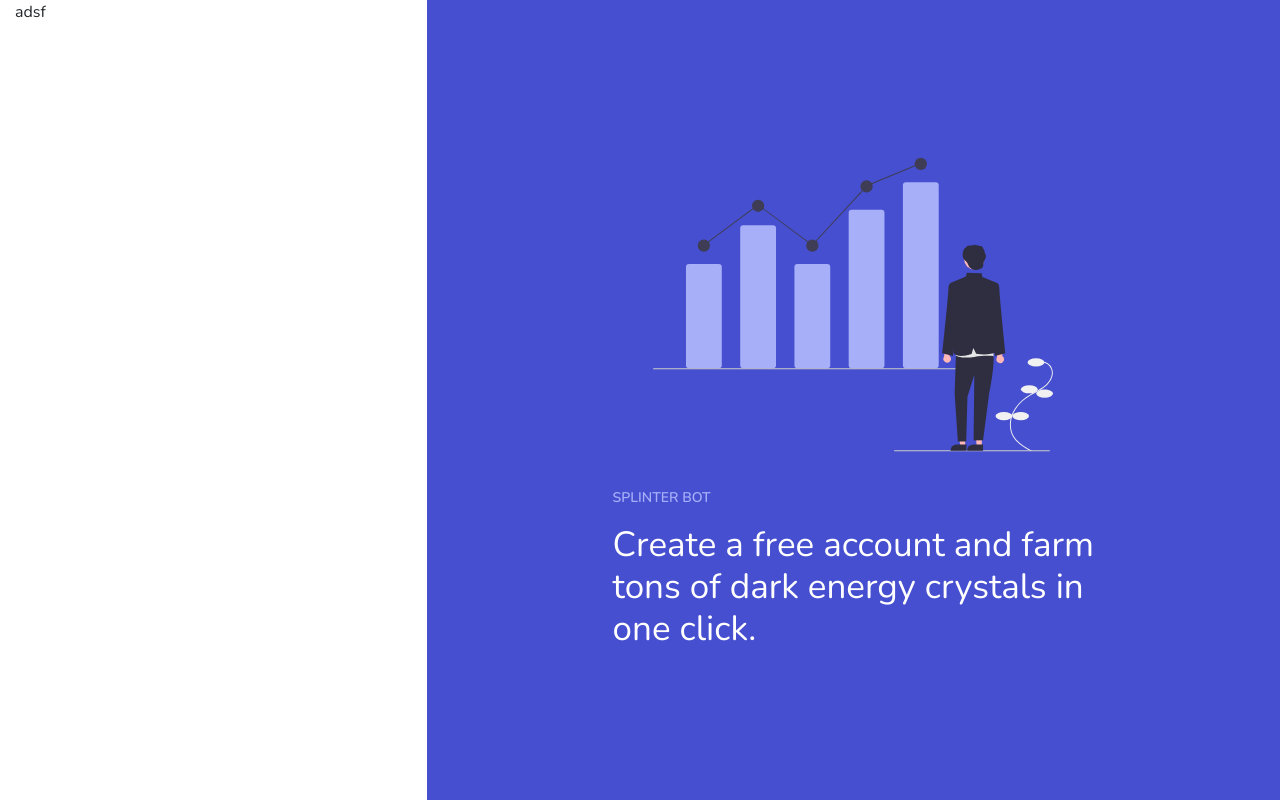
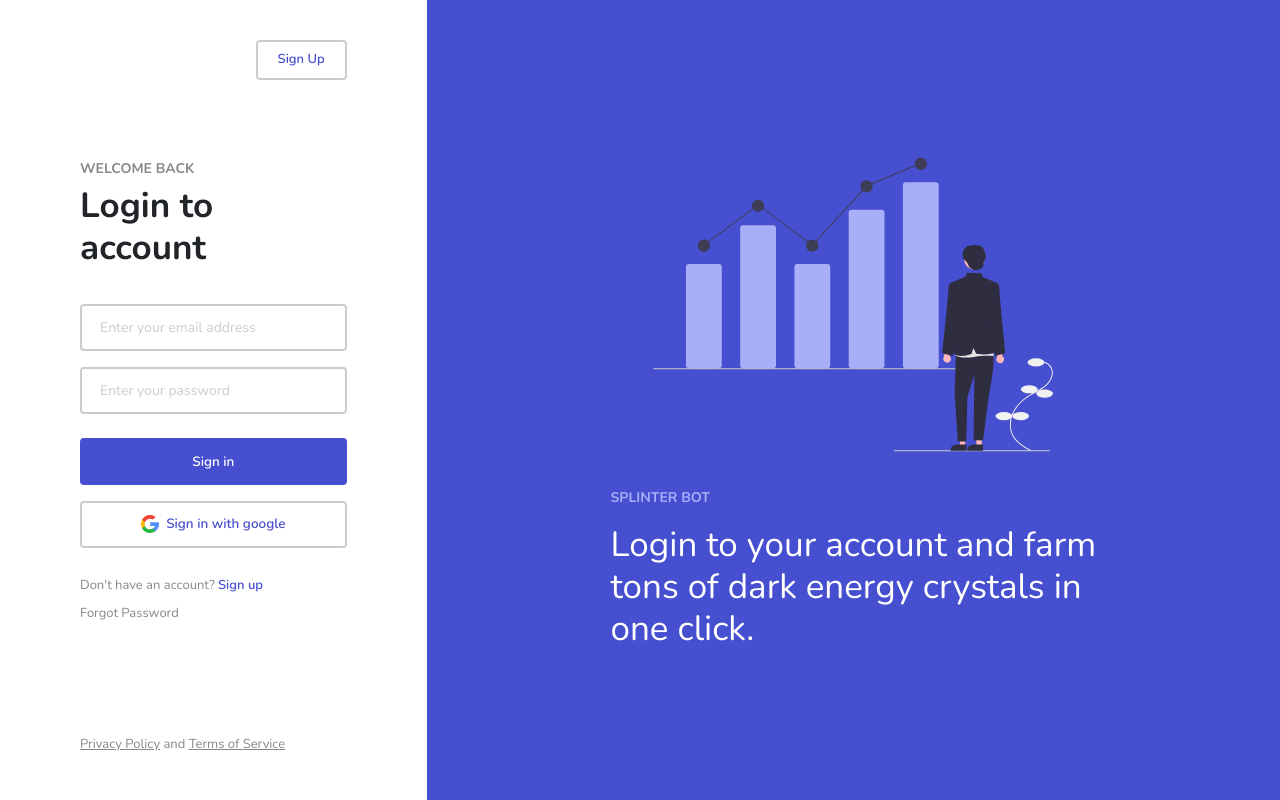
Before and after one commit to HollandPleskac/Splinter-Bot-2.0, a Next.js app: page /login in a window 1280 px wide. Built offline with nearby package versions, Linux system fonts and the light colour scheme.

Commit message:
login ui

```diff
--- a/pages/login/auth.module.css
+++ /dev/null
@@ -1,27 +0,0 @@
-.col {
-  height: 100vh;
-}
-
-.colOne {
-  background-color: #fff;
-}
-
-.colTwo {
-  background-color: var(--main-color);
-  display: flex;
-  justify-content: center;
-  align-items: center;
-  flex-direction: column;
-}
-
-.colTwo h1 {
-  font-size: 35px;
-  color: #fff;
-}
-
-.colTwo p {
-  color: #a7aff9;
-  font-size: 14px;
-  margin-top: 20px;
-  font-weight: 600;
-}
--- a/pages/login/index.js
+++ b/pages/login/index.js
@@ -1,22 +1,32 @@
 import React from 'react'
-import { Container, Row, Col, Button } from 'react-bootstrap'
+import { useRouter } from 'next/router'
+import { Container, Row, Col, Button, Form } from 'react-bootstrap'
 
 import 'bootstrap/dist/css/bootstrap.min.css';
-import classes from './auth.module.css'
+import classes from './login.module.css'
 import Image from 'next/image'
+import Link from 'next/link'
 
 const Login = () => {
+  const router = useRouter()
+
+  function navBtnHandler() {
+    router.push('/')
+  }
+
   return (
     <Container fluid>
       <Row>
         <Col lg={4} className={`${classes.col} ${classes.colOne}`} >
-          adsf
+          <Button variant="outline-primary" className={`${classes.authNavBtn} ${classes.outlineBtn}`} onClick={navBtnHandler} >Sign Up</Button>
+          <LoginForm />
+          <p className={classes.privacyLinks} ><Link href='/'>Privacy Policy</Link> and <Link href='/'>Terms of Service</Link></p>
         </Col>
         <Col lg={8} className={`${classes.col} ${classes.colTwo}`}>
           <Image src="/auth_img.svg" alt="Authentication" width={400} height={325} />
           <div>
             <p>SPLINTER BOT</p>
-            <h1>Create a free account and farm<br />
+            <h1>Login to your account and farm<br />
               tons of dark energy crystals in<br />
               one click.</h1>
           </div>
@@ -28,11 +38,26 @@ const Login = () => {
 }
 
 const LoginForm = () => {
+
+  function btnHandler() {
+
+  }
+
   return (
-    <div>
+    <div >
       <h3>WELCOME BACK</h3>
       <h1>Login to account</h1>
-
+      <Form.Control type="email" placeholder="Enter your email address" className={`${classes.input} mb-3`} ></Form.Control>
+      <Form.Control type="password" placeholder="Enter your password" className={`${classes.input} mb-4`} ></Form.Control>
+      <Button variant="primary" className={`${classes.solidBtn} ${classes.authBtn} mb-3`} onClick={btnHandler} >
+        Sign in
+      </Button>
+      <Button variant="outline-primary" className={`${classes.outlineBtn} ${classes.authBtn} ${classes.authGoogleBtn}`} onClick={btnHandler} >
+        <img src="/google_img.svg" alt="Google" className={classes.googleImg} />
+        Sign in with google
+      </Button>
+      <p className={`${classes.signUpLink} mt-3 mb-2`} >Don't have an account? <Link href="/">Sign up</Link></p>
+      <p className={`${classes.forgotPass}`} ><Link href='/'>Forgot Password</Link></p>
     </div>
   )
 }
--- /dev/null
+++ b/pages/login/login.module.css
@@ -0,0 +1,182 @@
+.col {
+  height: 100vh;
+}
+
+.colOne {
+  background-color: #fff;
+  padding: 80px;
+  display: flex;
+  align-items: center;
+}
+
+.colTwo {
+  background-color: var(--main-color);
+  display: flex;
+  justify-content: center;
+  align-items: center;
+  flex-direction: column;
+}
+
+/* Column 2 */
+
+.colTwo h1 {
+  font-size: 35px;
+  color: #fff;
+}
+
+.colTwo p {
+  color: #a7aff9;
+  font-size: 14px;
+  margin-top: 20px;
+  font-weight: 700;
+}
+
+/* Column 1 */
+
+.colOne > div {
+  width: 100%;
+}
+
+.colOne h1 {
+  font-size: 35px;
+  font-weight: 700;
+  margin-bottom: 35px;
+}
+
+.colOne h3 {
+  font-size: 14px;
+  color: var(--text-dark);
+  font-weight: 700;
+}
+
+.input {
+  border: 2.5px solid var(--text-light);
+  color: var(--text-dark);
+  height: 47px;
+  width: 100%;
+  font-size: 14px;
+  padding-left: 18px;
+}
+
+.input:hover,
+.input:focus {
+  border-color: rgb(184, 184, 184);
+  box-shadow: none !important;
+}
+
+.input::-webkit-input-placeholder {
+  color: var(--text-light);
+}
+
+/* Col 1 Btns */
+
+.authBtn {
+  width: 100%;
+  height: 47px;
+  font-size: 13.5px;
+  font-weight: 600;
+  border-width: 2.5px;
+}
+
+.authGoogleBtn {
+  border-color: var(--text-light) !important;
+  margin-bottom: 12px !important;
+}
+
+.authGoogleBtn:hover {
+  border-color: var(--main-color) !important;
+}
+
+.authGoogleBtn:focus {
+  box-shadow: none !important;
+}
+
+.googleImg {
+  width: 18px;
+  height: 18px;
+  margin-bottom: 3px;
+  margin-right: 7px;
+}
+
+/* Links */
+
+.signUpLink,
+.forgotPass {
+  color: var(--text-dark);
+  font-size: 13px;
+  font-weight: 500;
+}
+
+.signUpLink > *:first-child {
+  color: var(--main-color);
+  font-size: 13px;
+  font-weight: 600;
+  text-decoration: none;
+}
+
+.forgotPass > *:first-child {
+  color: var(--text-dark);
+  font-size: 13px;
+  text-decoration: none;
+}
+
+/* Privacy Policy and Sign in button floating links */
+
+.authNavBtn {
+  position: absolute;
+  top: 40px;
+  right: 80px;
+  font-size: 13px;
+  border: 2.5px solid var(--text-light) !important ;
+  padding: 8px 20px;
+  font-weight: 600;
+}
+
+.authNavBtn:hover {
+  border-color: var(--main-color) !important;
+}
+
+.authNavBtn:focus {
+  box-shadow: none;
+}
+
+.privacyLinks {
+  position: absolute;
+  bottom: 30px;
+  font-size: 13px;
+  color: var(--text-dark);
+}
+
+.privacyLinks > * {
+  color: var(--text-dark);
+  text-decoration: underline;
+}
+
+.privacyLinks > *:hover {
+  color: var(--text-dark);
+}
+
+/* Bootstrap */
+
+.outlineBtn {
+  color: var(--main-color);
+  border-color: var(--main-color);
+}
+
+.outlineBtn:hover {
+  border-color: var(--main-color);
+  background-color: var(--main-color-dark) !important ;
+}
+
+.solidBtn {
+  background-color: var(--main-color);
+  border-color: var(--main-color);
+}
+
+.solidBtn:hover,
+.solidBtn:active,
+.solidBtn:focus {
+  background-color: var(--main-color-dark) !important ;
+  border-color: var(--main-color);
+  box-shadow: none !important;
+}
--- a/pages/signup/index.js
+++ b/pages/signup/index.js
@@ -18,7 +18,7 @@ const SignUp = () => {
           <Form.Control type="password" placeholder="Password" />
         </Form.Group>
         <Button variant="primary" type="submit">
-          Submit
+          sign up coming soon!
         </Button>
     </div>
   )
```
Also changed, not shown: public/google_img.svg (added).
